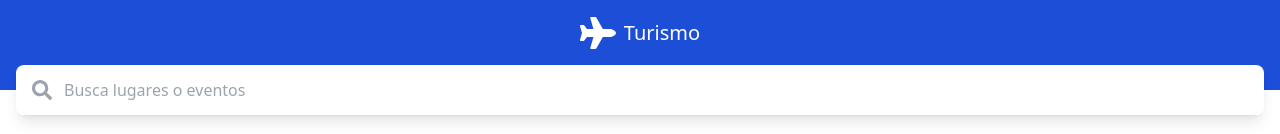
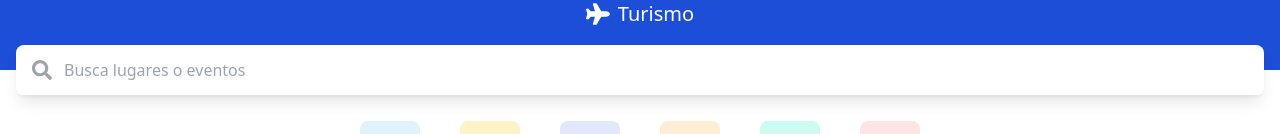
Before and after one commit to Alvarg27/turismo-demo, a Next.js app: page / in a window 1280 px wide. Shown: the top 134 px of the page. Built offline with nearby package versions, Linux system fonts and the light colour scheme.

Commit message:
Update Layout.js

```diff
--- a/components/Layout.js
+++ b/components/Layout.js
@@ -7,9 +7,9 @@ const Layout = ({ children }) => {
   return (
     <div className="bg-white">
       <div className="sticky top-0 z-[40] mb-[75px]">
-        <div className="flex h-[50px] bg-blue-700">
-          <div className="m-auto text-white flex mt-[15px]">
-            <FaPlane className="m-auto text-4xl mr-2" />
+        <div className="flex h-[30px] bg-blue-700">
+          <div className="m-auto text-white flex mt-[0px]">
+            <FaPlane className="m-auto text-2xl mr-2" />
             <p className="my-auto text-xl">Turismo</p>
           </div>
         </div>
```
